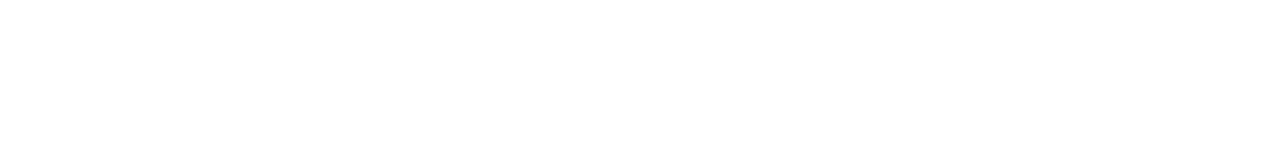
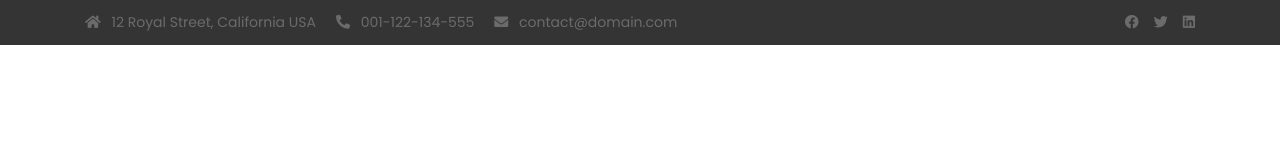
Before and after one commit to aminulislam12/psdtohtml, a plain HTML site: page index.html in a window 1280 px wide. Drawn offline with nearby package versions, Linux system fonts and the light colour scheme.

Commit message:
topbarCreate

```diff
--- a/css/style.css
+++ b/css/style.css
@@ -1,8 +1,49 @@
 @import url("https://fonts.googleapis.com/css2?family=Poppins:ital,wght@0,100;0,200;0,300;0,400;0,500;0,600;0,700;0,800;0,900;1,100;1,200;1,300;1,400;1,500;1,600;1,700;1,800;1,900&display=swap");
+* {
+    margin: 0;
+    padding: 0;
+    box-sizing: border-box;
+    font-family: "Poppins", sans-serif;
+    font-size: 14px;
+}
 
-* {
-  margin: 0;
-  padding: 0;
-  box-sizing: border-box;
-  font-family: "Poppins", sans-serif;
+.top-bg {
+    background-color: #343434;
 }
+
+.top-bar {
+    display: flex;
+    justify-content: space-between;
+    color: #6b6b6b;
+    padding-top: 12px;
+    padding-bottom: 12px;
+}
+
+.top-left,
+.top-right {
+    display: flex;
+    list-style: none;
+}
+
+.top-left li {
+    padding-right: 20px;
+    font-size: 14px;
+}
+
+.top-left li i {
+    padding-right: 7px;
+}
+
+.top-right li {
+    padding-left: 15px;
+}
+
+.top-right li a {
+    color: #6b6b6b;
+    font-size: 14px;
+}
+
+.top-right li a:hover {
+    color: #fff;
+    transition: 0.3s;
+}
--- a/index.html
+++ b/index.html
@@ -1,11 +1,37 @@
 <!DOCTYPE html>
 <html lang="en">
-  <head>
+
+<head>
     <meta charset="UTF-8" />
     <meta http-equiv="X-UA-Compatible" content="IE=edge" />
     <meta name="viewport" content="width=device-width, initial-scale=1.0" />
     <title>PSD TO HTML5</title>
+    <link rel="stylesheet" href="https://cdnjs.cloudflare.com/ajax/libs/font-awesome/5.10.0-6/css/all.min.css" />
+    <link rel="stylesheet" href="https://cdn.jsdelivr.net/npm/bootstrap@4.6.1/dist/css/bootstrap.min.css" />
     <link rel="stylesheet" href="css/style.css" />
-  </head>
-  <body></body>
+</head>
+
+<body>
+    <header>
+        <div class="top-bg">
+            <div class="container top-bar">
+                <div class="top-left">
+                    <li><i class="fas fa-home"></i> 12 Royal Street, California USA</li>
+                    <li><i class="fas fa-phone-alt"></i> 001-122-134-555</li>
+                    <li><i class="fas fa-envelope"></i> contact@domain.com</li>
+                </div>
+                <div class="top-right">
+                    <li><a href="#"><i class="fab fa-facebook"></i></a></li>
+                    <li><a href="#"><i class="fab fa-twitter"></i></a></li>
+                    <li><a href="#"><i class="fab fa-linkedin"></i></a></li>
+                </div>
+            </div>
+        </div>
+        <div class="main-nav"></div>
+    </header>
+    <script src="https://cdn.jsdelivr.net/npm/jquery@3.5.1/dist/jquery.slim.min.js"></script>
+    <script src="https://cdn.jsdelivr.net/npm/popper.js@1.16.1/dist/umd/popper.min.js"></script>
+    <script src="https://cdn.jsdelivr.net/npm/bootstrap@4.6.1/dist/js/bootstrap.min.js"></script>
+</body>
+
 </html>
```
Also changed, not shown: 1 other file.
